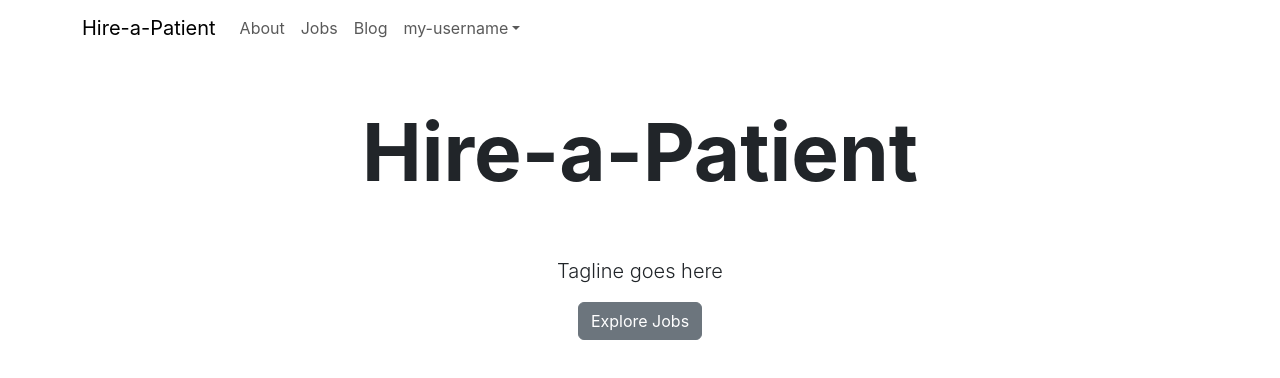
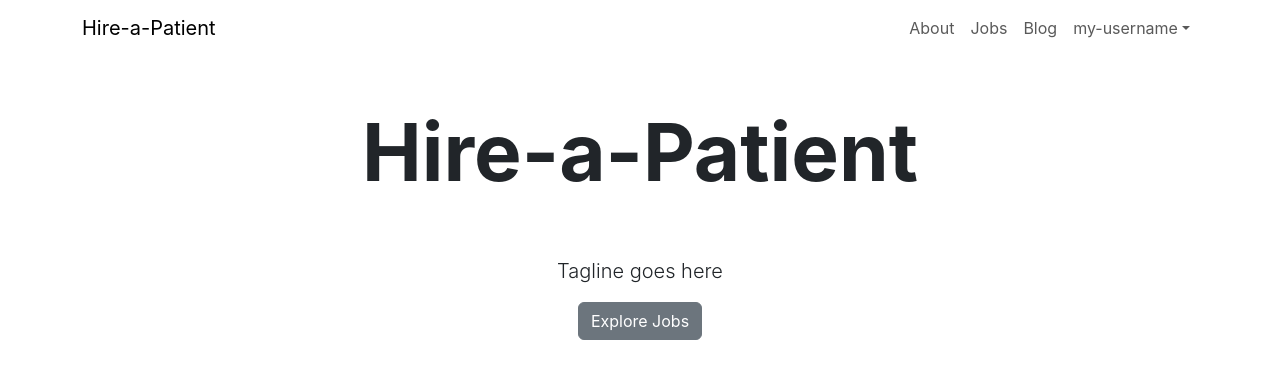
Before and after one commit to hansstanley/kidney-works, a React (Create React App) app: page / in a window 1280 px wide. Shown: the top 378 px of the page. Built offline with nearby package versions, Linux system fonts and the light colour scheme.

Commit message:
Update navigation bar

```diff
--- a/src/components/AppBar/AppBar.tsx
+++ b/src/components/AppBar/AppBar.tsx
@@ -6,9 +6,9 @@ export default function AppBar() {
 		<Navbar expand="lg">
 			<Container>
 				<Navbar.Brand href="/">Hire-a-Patient</Navbar.Brand>
-				<Navbar.Toggle aria-controls="appbar" />
-				<Navbar.Collapse id="appbar">
-					<Nav className="me-auto">
+				<Navbar.Toggle />
+				<Navbar.Collapse>
+					<Nav className="justify-content-end w-100">
 						<Nav.Link href="#">About</Nav.Link>
 						<Nav.Link href={NAV_LINKS.JOBS}>Jobs</Nav.Link>
 						<Nav.Link href={NAV_LINKS.BLOG}>Blog</Nav.Link>
```
